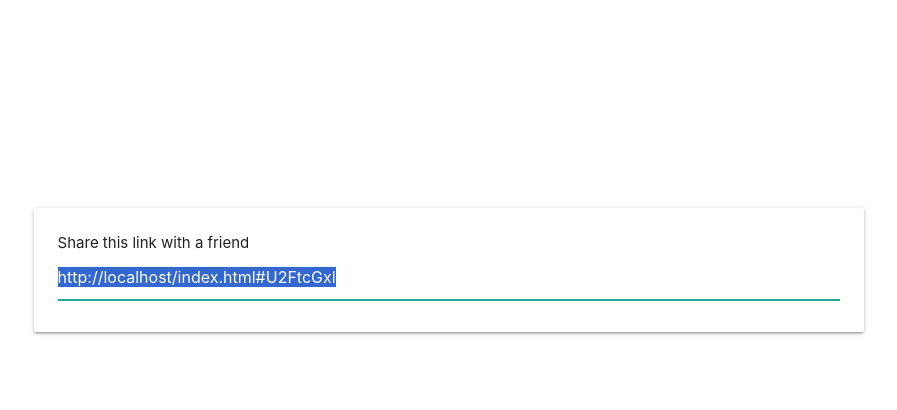
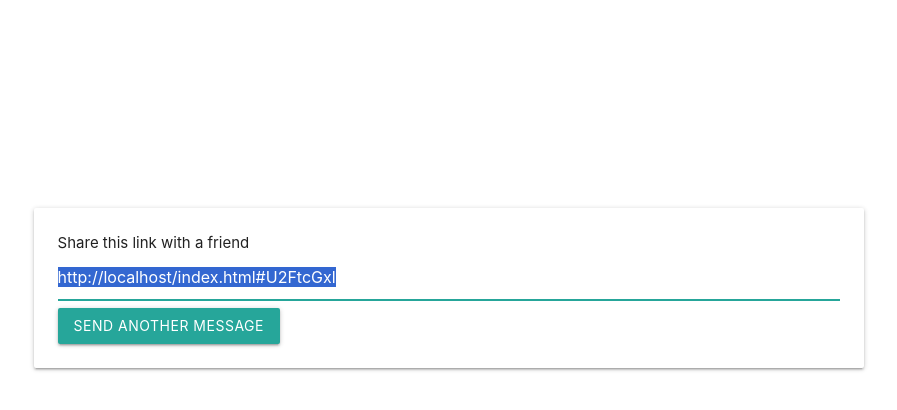
Before and after one commit to nagysandordominik/secretmessage, a plain HTML site: page index.html in a window 1280 px wide. Both pictures are taken after typing "Sample" into the empty fields and a click on the button "CREATE LINK". Shown: the whole page, without its empty margins (191-1088 px from the left). Drawn offline with nearby package versions, Linux system fonts and the light colour scheme.

Commit message:
option to get back to mess creation

```diff
--- a/index.html
+++ b/index.html
@@ -38,6 +38,7 @@
                 <div>
                     Share this link with a friend
                 <input id="link-input"/>
+                <a href="./index.html"><button class="btn">Send another message</button></a>
                 </div>
             </div>
         </div>
```
